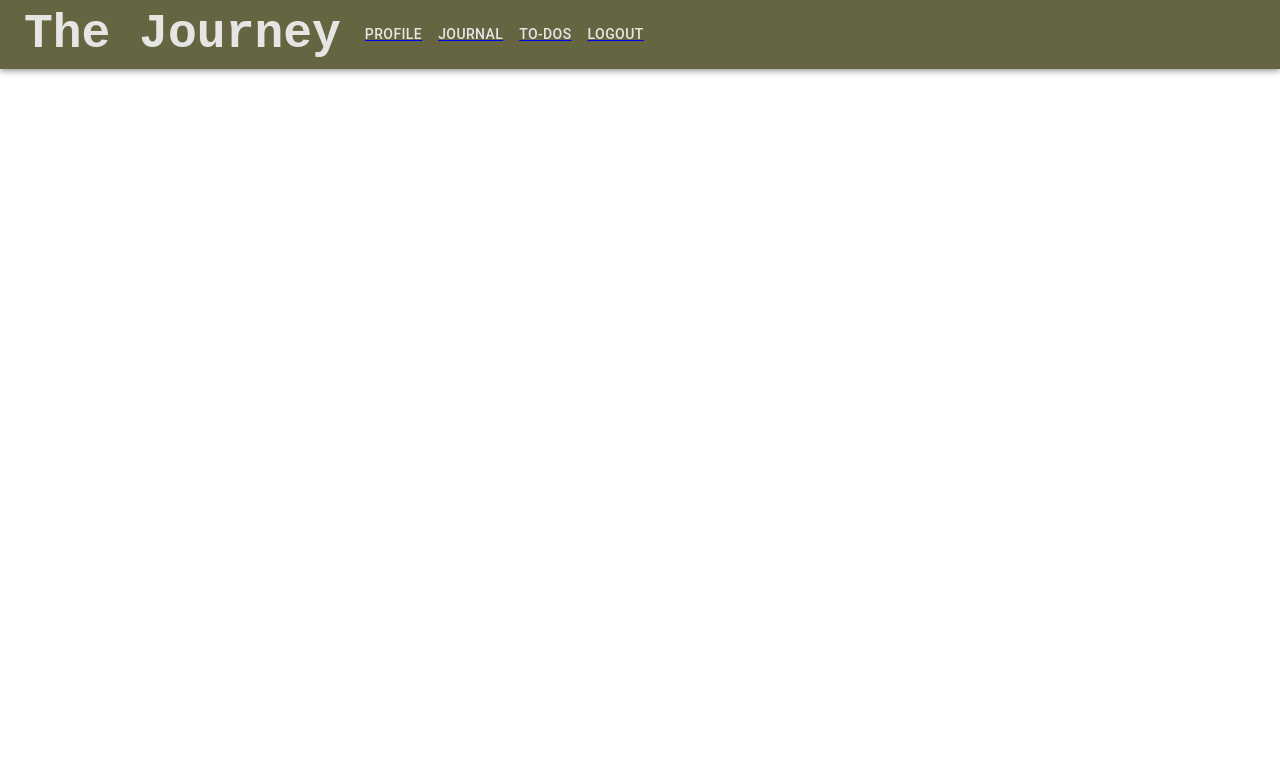
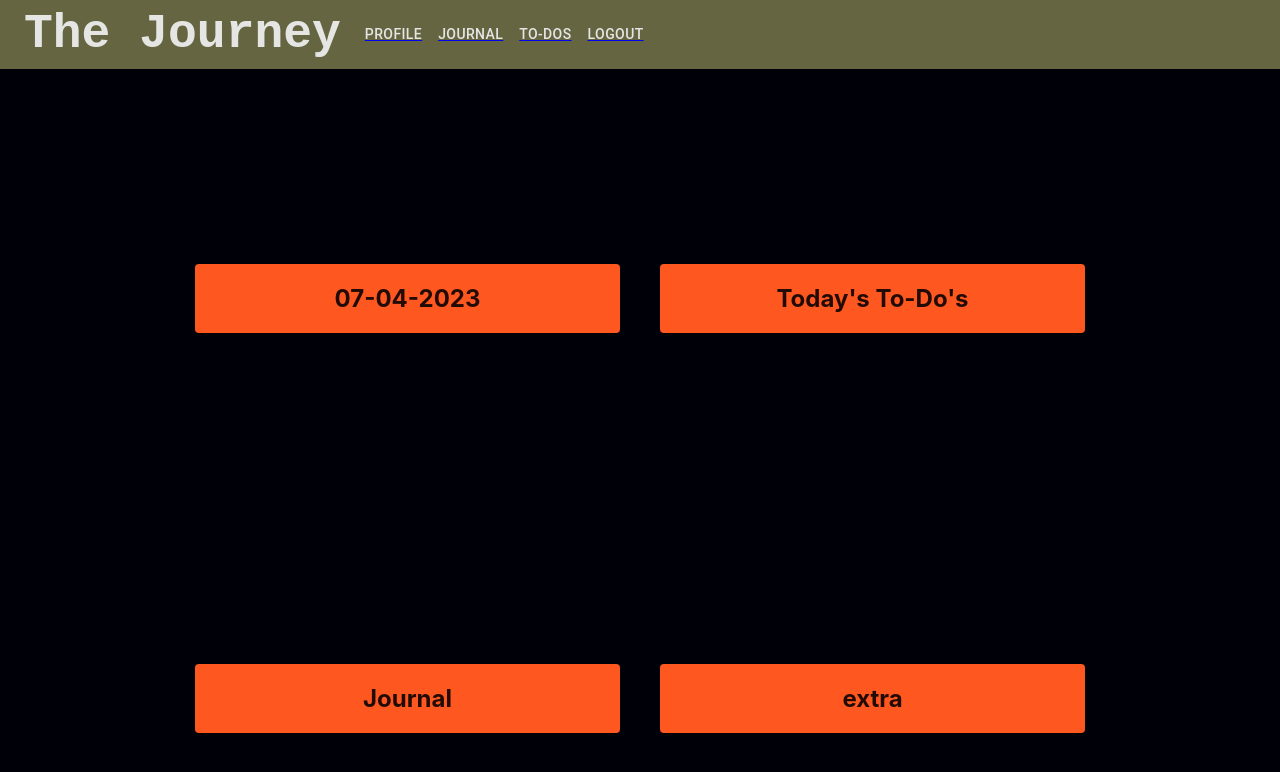
Before and after one commit to Cleegould/TheJourney, a React (Create React App) app in the folder client/: page /profile in a window 1280 px wide. Shown: the top 772 px of the page. Built offline with nearby package versions, Linux system fonts and the light colour scheme; the HTML template or start-up script is replaced by a standard one.

Commit message:
frame for profile is done

```diff
--- a/client/src/App.js
+++ b/client/src/App.js
@@ -11,6 +11,7 @@ import Navbar from '../src/components/NavBar';
 import JournalEntry from './pages/journal';
 import TODO from '../src/pages/To-Do'
 import WelcomePage from './components/WelcomePage';
+import Profile from './pages/Profile';
 
 const httpLink = createHttpLink({
   uri: '/graphql',
@@ -42,6 +43,7 @@ function App() {
         <Navbar />
         <Routes>
           <Route exact path='/' element={<WelcomePage />} />
+          <Route exact path='/profile' element={<Profile />} />
           <Route exact path="/journal" element={<JournalEntry />} />
           <Route exact path="/todo" element={<TODO />} />
           <Route render={() => <h1 className="display-2">Wrong page!</h1>} />
--- a/client/src/assets/css/Profile.css
+++ b/client/src/assets/css/Profile.css
@@ -1,4 +1,95 @@
-.profile-container{
+/* .profile-container{
+    width: 100%;
     height: 100vh;
-    background-color:#FE5720 ;
-}
+    display: flex;
+    justify-content: center;
+    align-items: center;
+    background-color: #000009;
+} */
+
+
+
+@media (max-width: 320px)  {
+    .profile-container{
+        height: 100vh;
+        background-color: #000009;
+        display: flex;
+        align-items: center;
+        flex-direction: column;
+        padding-top: 20px;
+        padding-bottom:20px ;
+
+
+
+
+    }
+
+  }
+    @media (min-width: 321px) and (max-width: 600px) {
+        .profile-container{
+            height: 100vh;
+            background-color: #000009;
+            display: flex;
+            align-items: center;
+            justify-content: space-around;
+            flex-direction: column;
+            padding-top: 20px;
+            padding-bottom:20px ;
+
+
+
+
+        }
+  }
+    @media (min-width: 601px) and (max-width: 960px) {
+        .profile-container{
+            height: 100vh;
+
+            background-color: #000009;
+            display: flex;
+            flex-wrap: wrap;
+            justify-content: space-around;
+            align-items: center;
+            flex-direction: column;
+            padding-top: 20px;
+            padding-bottom:20px ;
+
+
+
+
+        }
+  }
+  @media (min-width: 961px) and (max-width: 1280px) {
+    .profile-container{
+        height: 100vh;
+        background-color: #000009;
+        display: flex;
+        flex-wrap: wrap;
+        justify-content: center;
+        align-items: center;
+        /* flex-direction: column; */
+        padding-top: 20px;
+        padding-bottom:20px ;
+
+
+
+
+    }
+  }
+
+  @media (min-width: 1281px) {
+    .profile-container{
+        height: 100vh;
+        background-color: #000009;
+        display: flex;
+        justify-content: center;
+        align-items: center;
+        /* flex-direction: column; */
+        padding-top: 20px;
+        padding-bottom:20px ;
+
+
+
+
+    }
+  }
--- a/client/src/pages/Profile.js
+++ b/client/src/pages/Profile.js
@@ -1,10 +1,74 @@
 import React from 'react'
+import Paper from '@mui/material/Paper';
+import { format } from "date-fns";
 import '../assets/css/Profile.css'
 
 export default function Profile() {
+
+  const customStyles = {
+    '@media (max-width: 320px)' : {
+      minWidth: 300,
+      width: 300,
+      textAlign: 'center',
+      marginTop: '20px',
+      backgroundColor: '#FE5720',
+    },
+    '@media (min-width: 321px) and (max-width: 600px)' : {
+      minWidth: 320,
+      maxWidth:400,
+
+      textAlign: 'center',
+      marginTop: '20px',
+      backgroundColor: '#FE5720',
+    },
+    '@media (min-width: 601px) and (max-width: 960px)' : {
+      minWidth: 333,
+      maxWidth: 500,
+      textAlign: 'center',
+      marginTop: '20px',
+      marginInline:'20px',
+      backgroundColor: '#FE5720',
+    },
+    '@media (min-width: 961px) and (max-width: 1280px)': {
+      minWidth: 425,
+
+    //   height: 400 ,
+      textAlign: 'center',
+      marginTop: '20px',
+      marginInline:'20px',
+      backgroundColor: '#FE5720',
+    },
+    '@media (min-width: 1281px)': {
+    //   minWidth: 500,
+      width: 400,
+      textAlign: 'center',
+      marginTop: '20px',
+      marginInline: '20px',
+      backgroundColor: '#FE5720',
+    },
+  }
+
+
   return (
     <div className='profile-container'>
-        Yoooooooo
+             <Paper sx={customStyles} >
+            <h2>{format(new Date(), "MM-dd-yyyy")}</h2>
+
+        </Paper>
+
+        <Paper sx={customStyles} >
+            <h2>Today's To-Do's</h2>
+
+        </Paper>
+
+        <Paper sx={customStyles} >
+            <h2>Journal</h2>
+
+        </Paper>
+        <Paper sx={customStyles} >
+            <h2>extra</h2>
+
+        </Paper>
     </div>
   )
 }
```
